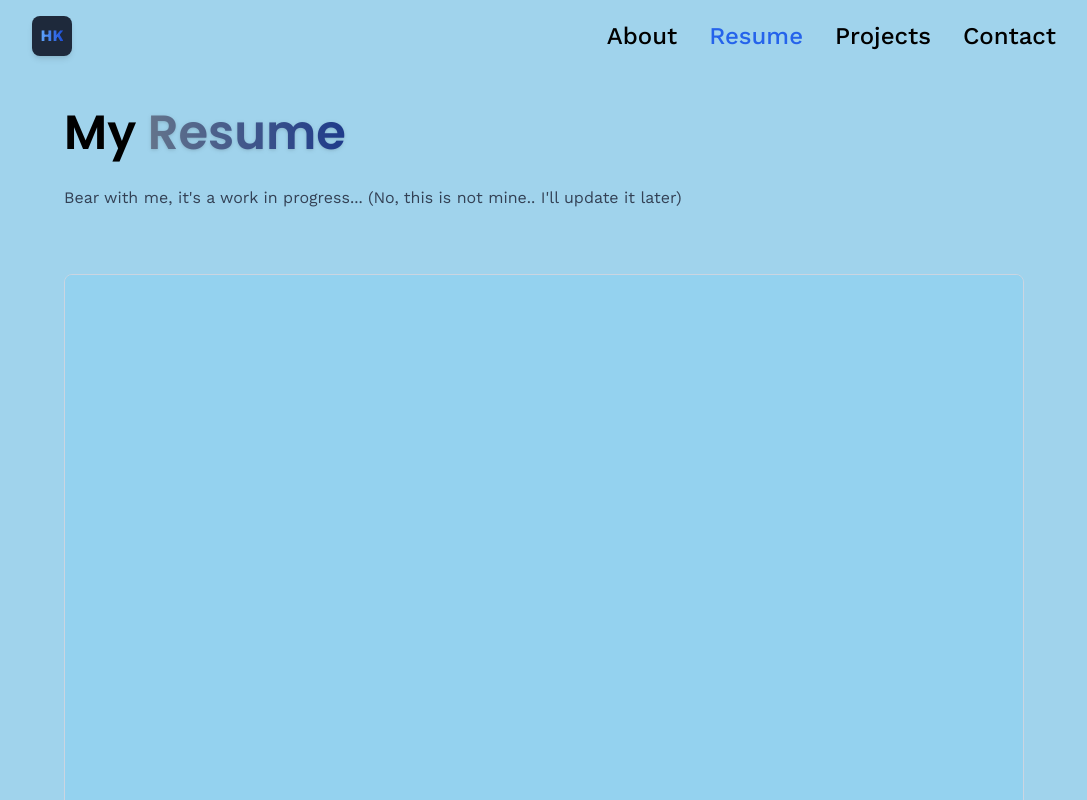
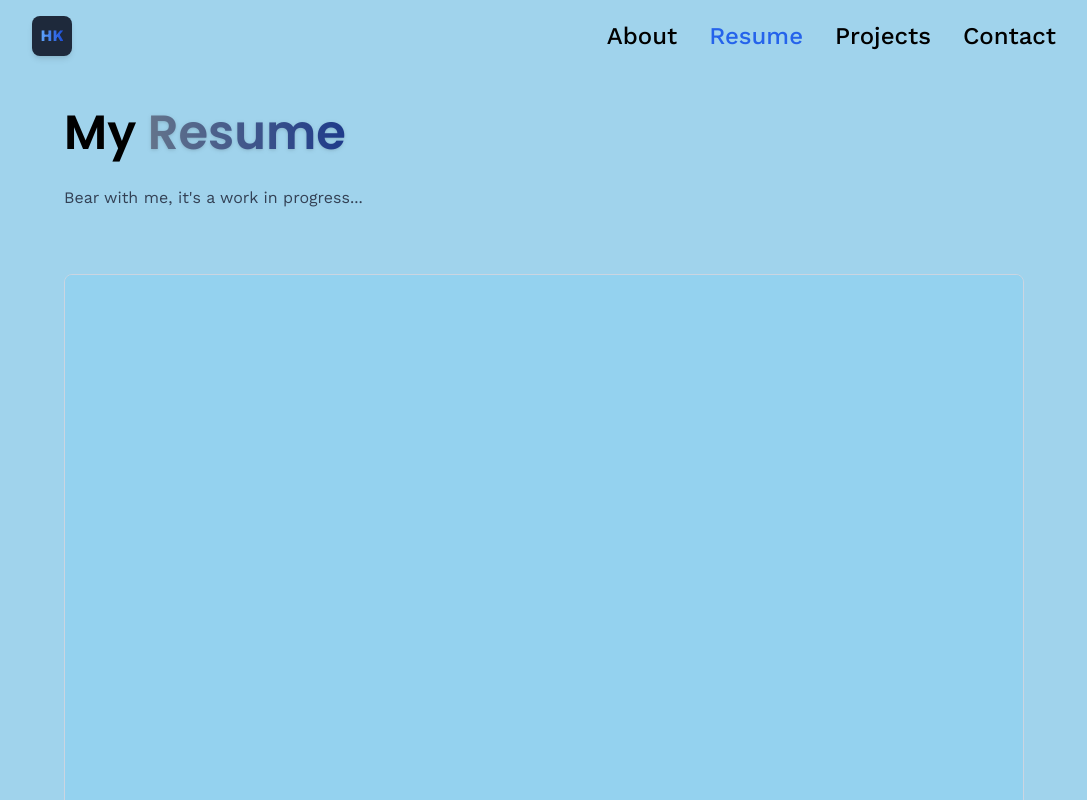
Before and after one commit to midnightcoder04/3DPortfolio, a React (Vite) app: page /resume in a window 1280 px wide. Shown: the top 800 px of the page, without its empty margins (96-1183 px from the left). Built offline with nearby package versions, Linux system fonts and the light colour scheme.

Commit message:
updated_resume.jsx

```diff
--- a/src/pages/Resume.jsx
+++ b/src/pages/Resume.jsx
@@ -7,7 +7,7 @@ const Resume = () => {
       <h1 className='head-text'>
         My <span className='black-gradient_text font-semibold drop-shadow'>Resume</span> </h1>
       <div className='mt-5 flex flex-col gap-3 text-slate-700'>
-        <p> Bear with me, it's a work in progress... (No, this is not mine.. I'll update it later)
+        <p> Bear with me, it's a work in progress...
         </p>
       </div>
       <div className='flex my-16 gap-12 flex-grow '>
```
